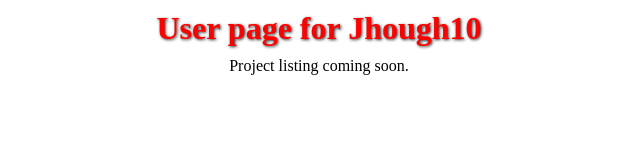
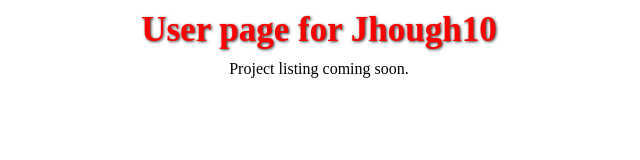
Before and after one commit to jhough10/jhough10.github.com, a plain HTML site: page index.html in a window 1280 px wide. Shown: the whole page, without its empty margins (321-961 px from the left). Drawn offline with Linux system fonts and the light colour scheme.

Commit message:
Update index.html

```diff
--- a/index.html
+++ b/index.html
@@ -3,11 +3,16 @@
   <head>
     <title>Jhough10.GITHUB.COM</title>
     <style type="text/css">
+      body {
+        font-size: 12px;
+      }
       h1 {
         color: red;
+        font-size: 35px;
         text-align:center;
         margin: 10px 0;
         text-shadow: 1px 1px 3px #333;
+
       }
       p {
         font-size: 16px;
```
